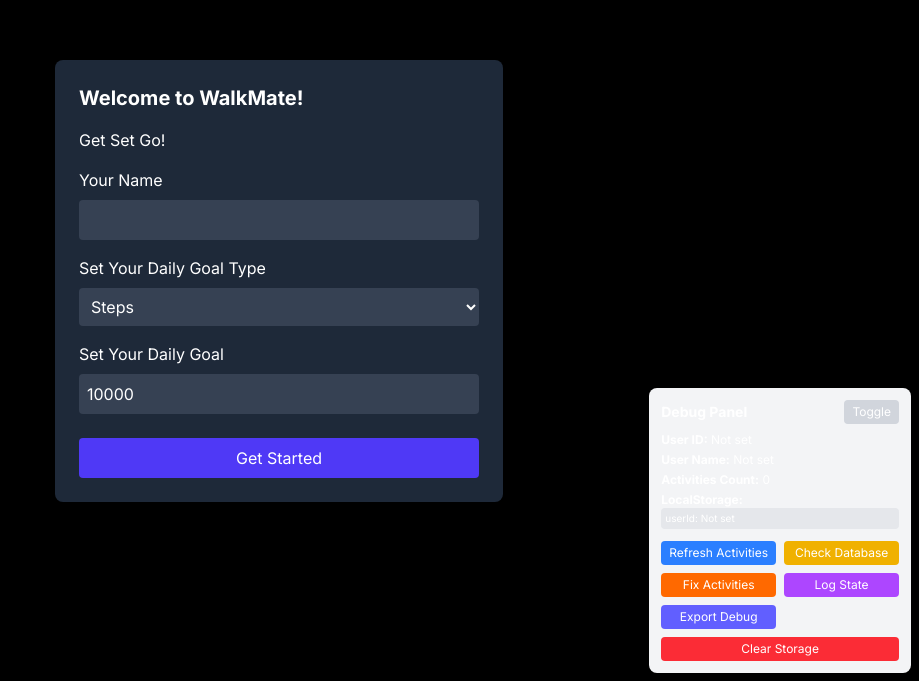
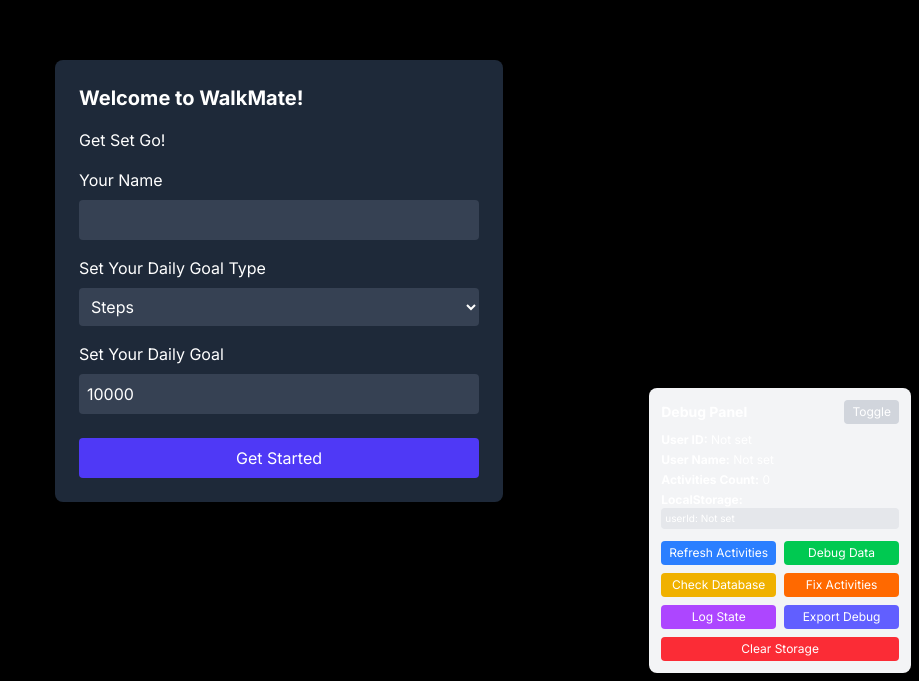
Before and after one commit to jacobjojy1992/WalkMate-Prod, a Next.js app: page / in a window 1280 px wide. Shown: the part 119-800 px from the top of the page, without its empty margins (361-1280 px from the left). Built offline with nearby package versions, Linux system fonts and the light colour scheme; no server answers.

Commit message:
Debug in Walkcontext type

```diff
--- a/src/contexts/WalkContext.tsx
+++ b/src/contexts/WalkContext.tsx
@@ -13,6 +13,7 @@
   setUserProfile: (profile: ApiUserProfile) => Promise<void>;
   fetchActivities: () => Promise<void>;
   resetApplication: () => void;
+  debugDataAssociations: () => Promise<void>;  // Add this back
 }
 
 const WalkContext = createContext<WalkContextType>({
@@ -24,26 +25,33 @@
   setUserProfile: async () => {},
   fetchActivities: async () => {},
   resetApplication: () => {},
+  debugDataAssociations: async () => {}
 });
 
-const apiUserToUserProfile = (apiUser: ApiUser): ApiUserProfile => {
-  return {
-    id: apiUser.id.toString(),
-    name: apiUser.name,
-    dailyGoal: {
-      type: apiUser.goalType as 'steps' | 'distance',
-      value: apiUser.goalValue
-    }
+interface ErrorWithResponse {
+  response?: {
+    status?: number;
+    data?: unknown;
   };
-};
+  message?: string;
+  code?: string;
+}
+
+// Helper functions
+const apiUserToUserProfile = (apiUser: ApiUser): ApiUserProfile => ({
+  id: apiUser.id.toString(),
+  name: apiUser.name,
+  dailyGoal: {
+    type: apiUser.goalType as 'steps' | 'distance',
+    value: apiUser.goalValue
+  }
+});
 
 const apiWalkToWalkActivity = (apiWalk: ApiWalk): WalkActivity => {
   const walkDate = new Date(apiWalk.date);
-
   const year = walkDate.getFullYear();
   const month = String(walkDate.getMonth() + 1).padStart(2, '0');
   const day = String(walkDate.getDate()).padStart(2, '0');
-
   const dateStr = `${year}-${month}-${day}`;
 
   return {
@@ -56,15 +64,6 @@
     timestamp: apiWalk.date
   };
 };
-
-interface ErrorWithResponse {
-  response?: {
-    status?: number;
-    data?: unknown;
-  };
-  message?: string;
-  code?: string;
-}
 
 export function WalkProvider({ children }: { children: ReactNode }) {
   const [activities, setActivities] = useState<WalkActivity[]>([]);
@@ -93,7 +92,6 @@
 
     console.groupEnd();
   };
-
 
   const createAndStoreNewUser = useCallback(async (): Promise<string | null> => {
     console.group('createAndStoreNewUser');
@@ -125,7 +123,6 @@
       }
 
       const userId = data.id.toString();
-
       const newProfile = {
         id: userId,
         name: data.name || profileData.name,
@@ -170,14 +167,39 @@
       localStorage.removeItem('walkmateUserProfile');
       localStorage.removeItem('walkActivities');
       return await createAndStoreNewUser();
-
     } catch (error) {
-      console.error('Error in synchronizeUser:', error);
+      logError(error);
       return await createAndStoreNewUser();
     } finally {
       console.groupEnd();
     }
   }, [createAndStoreNewUser]);
+
+
+  const debugDataAssociations = useCallback(async () => {
+    console.group('DEBUG: Data Associations');
+    const userId = localStorage.getItem('currentUserId');
+    console.log('Current localStorage userId:', userId);
+
+    if (userId) {
+      try {
+        const userResponse = await fetch(`/api/users?id=${userId}`);
+        const userData = await userResponse.json();
+        console.log('User in database:', userData);
+
+        const activitiesResponse = await fetch(`/api/walks?userId=${userId}`);
+        if (activitiesResponse.ok) {
+          const activitiesData = await activitiesResponse.json();
+          console.log('Activities for this user:', activitiesData);
+        } else {
+          console.error('Failed to fetch activities:', activitiesResponse.status);
+        }
+      } catch (e) {
+        console.error('Error debugging data associations:', e);
+      }
+    }
+    console.groupEnd();
+  }, []);
 
   const fetchActivitiesForUser = useCallback(async (userId: string) => {
     if (!userId) return;
@@ -198,8 +220,7 @@
         setActivities([]);
       }
     } catch (err) {
-      console.error('Error fetching activities:', err);
-
+      logError(err);
       // Try localStorage fallback
       const savedActivities = localStorage.getItem('walkActivities');
       if (savedActivities) {
@@ -210,7 +231,7 @@
             : [];
           setActivities(userActivities);
         } catch (e) {
-          console.error('Error parsing localStorage activities', e);
+          console.error('Error parsing localStorage activities:', e);
           setActivities([]);
         }
       }
@@ -237,6 +258,7 @@
     console.group('addActivity');
 
     if (!userProfile?.id) {
+      console.error('Cannot add activity: No user profile found');
       setError('Cannot add activity: No user profile found');
       console.groupEnd();
       return;
@@ -289,7 +311,7 @@
       debouncedFetchActivities(userProfile.id);
 
     } catch (err) {
-      console.error('Error adding activity:', err);
+      logError(err);
       setError('Failed to add activity. Please try again.');
     } finally {
       console.groupEnd();
@@ -337,7 +359,7 @@
         await fetchActivitiesForUser(userData.id.toString());
       }
     } catch (err) {
-      console.error('Error updating profile:', err);
+      logError(err);
       setError('Failed to update profile. Please try again.');
     } finally {
       setIsLoading(false);
@@ -352,7 +374,7 @@
     try {
       await fetchActivitiesForUser(userProfile.id);
     } catch (err) {
-      console.error('Error fetching activities:', err);
+      logError(err);
       setError('Failed to fetch activities');
     } finally {
       console.groupEnd();
@@ -388,7 +410,7 @@
           await fetchActivitiesForUser(userId);
         }
       } catch (err) {
-        console.error('Error during initialization:', err);
+        logError(err);
         setError('Failed to initialize app data');
         setUserProfileState(null);
       } finally {
@@ -410,7 +432,8 @@
         addActivity,
         setUserProfile,
         fetchActivities,
-        resetApplication
+        resetApplication,
+        debugDataAssociations
       }}
     >
       {children}
```
